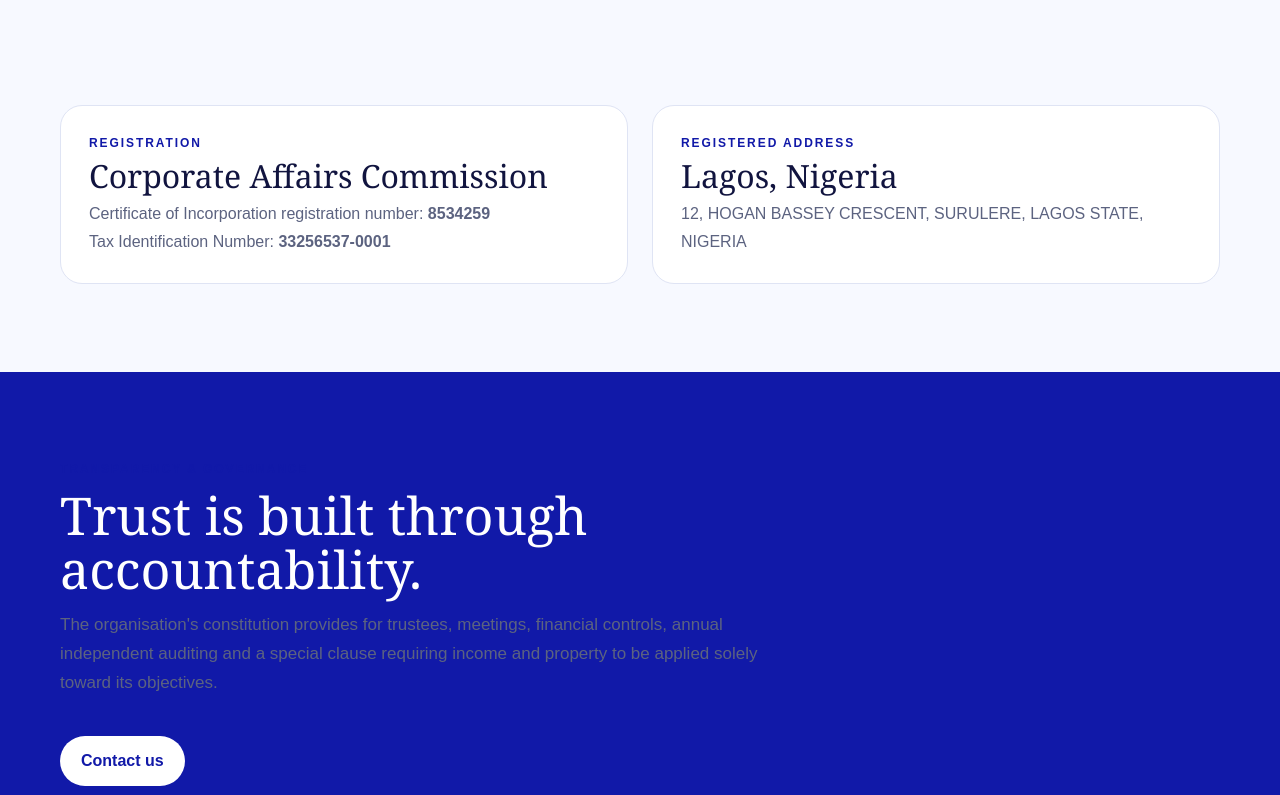
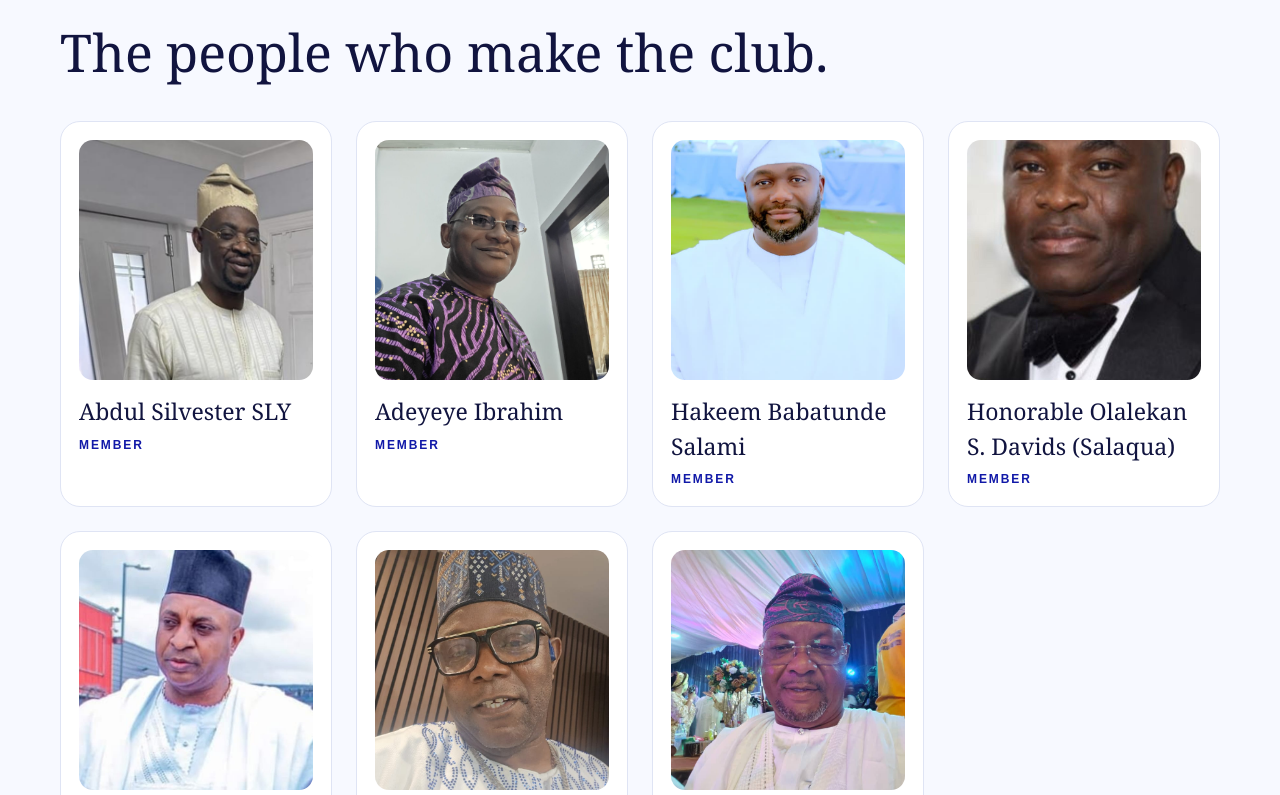
Before and after one commit to AzeezBello/onevoize, a Next.js app: page /about in a window 1280 px wide. Shown: the part 3765-4560 px from the top of the page. Built offline with nearby package versions, Linux system fonts and the light colour scheme; no server answers.

Commit message:
Trustee  update

```diff
--- a/src/app/(website)/about/page.tsx
+++ b/src/app/(website)/about/page.tsx
@@ -10,6 +10,16 @@
   ['Olufemi Jeje', 'Financial Secretary', '/images/trustee-portraits/olufemi-jeje.jpeg'],
   ['Awogbadebo Alabi Mobolaji', 'General Secretary', '/images/trustee-portraits/awogbadebo-alabi.jpeg'],
   ['Bariyi Fowora Shoniyi', 'Assistant General Secretary', '/images/trustee-portraits/bariyi-fowora-shoniyi.jpeg'],
+];
+
+const clubMembers = [
+  ['Abdul Silvester SLY', '/images/members/abdul-silvester-sly.jpeg'],
+  ['Adeyeye Ibrahim', '/images/members/adeyeye-ibrahim.jpeg'],
+  ['Hakeem Babatunde Salami', '/images/members/hakeem-babatunde-salami.jpeg'],
+  ['Honorable Olalekan S. Davids (Salaqua)', '/images/members/olalekan-davids-salaqua.jpeg'],
+  ['Olatunde Isikalu', '/images/members/olatunde-isikalu.jpeg'],
+  ['Prince Afolabi Olanrewaju', '/images/members/prince-afolabi-olanrewaju.jpeg'],
+  ['Wasiu Adekunle Shoniyi', '/images/members/wasiu-adekunle-shoniyi.jpeg'],
 ];
 
 export default function About() {
@@ -56,6 +66,7 @@
         <div className="grid-auto">
           {trustees.map(([name,role,image])=><article key={name} style={{background:'var(--card)',padding:22,borderRadius:22,border:'1px solid var(--border)'}}><img src={image} alt={`${name}, ${role}`} style={{width:'100%',height:230,borderRadius:16,objectFit:'cover',objectPosition:'center'}}/><h3 className="serif" style={{fontSize:25,margin:'18px 0 4px'}}>{name}</h3><div className="eyebrow">{role}</div></article>)}
         </div>
+        <div style={{marginTop:56}}><div className="eyebrow">Club Members</div><h2 className="serif" style={{fontSize:'clamp(34px,5vw,52px)',margin:'10px 0 30px'}}>The people who make the club.</h2><div className="grid-auto">{clubMembers.map(([name,image])=><article key={name} style={{background:'var(--card)',padding:18,borderRadius:20,border:'1px solid var(--border)'}}><img src={image} alt={`${name}, Global Voize Club member`} style={{width:'100%',height:240,borderRadius:14,objectFit:'cover'}}/><h3 className="serif" style={{fontSize:23,margin:'14px 0 0'}}>{name}</h3><div className="eyebrow" style={{marginTop:7}}>Member</div></article>)}</div></div>
       </div>
     </section>
 
```
